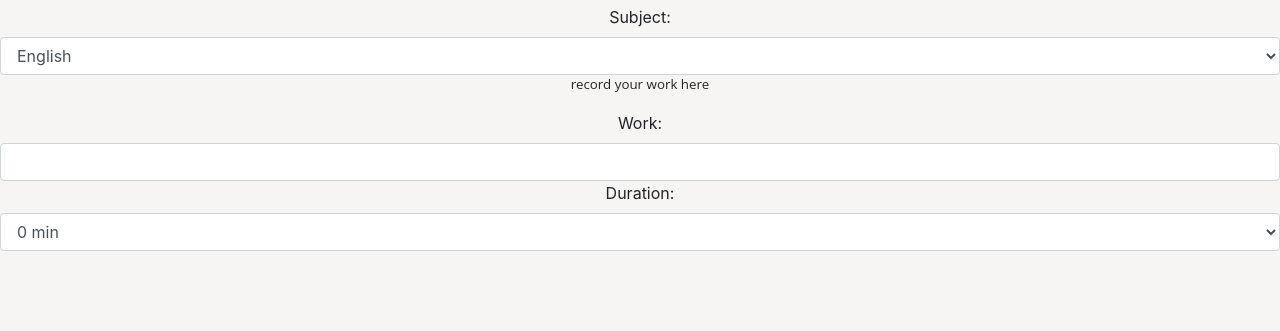
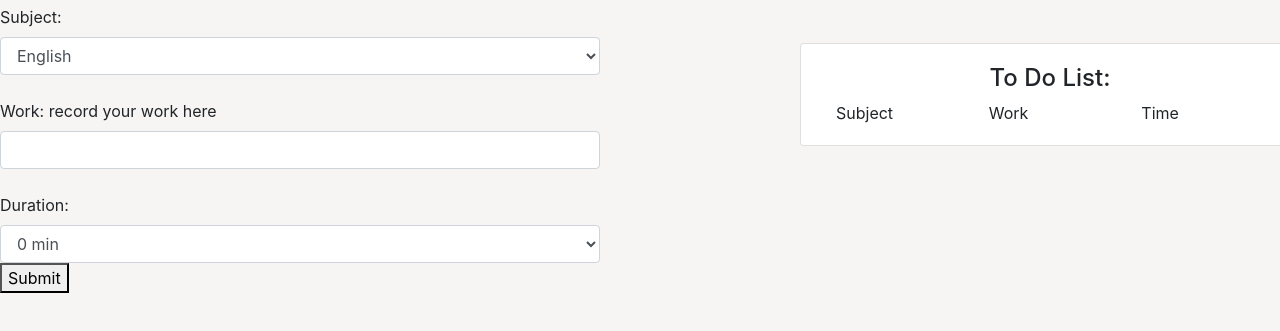
Before and after one commit to miaschiff/homework-helper, a plain HTML site: page homework.html in a window 1280 px wide. Shown: the part 107-438 px from the top of the page. Drawn offline with nearby package versions, Linux system fonts and the light colour scheme.

Commit message:
did some work on homework page

```diff
--- a/homework.html
+++ b/homework.html
@@ -31,7 +31,7 @@
           My Stats
         </a>
         <div class="dropdown-menu" aria-labelledby="navbarDropdown">
-          <a href="sleep.html" class="dropdown-item" href="#">Amount Of Sleep</a>
+          <a href="sleep.html" class="dropdown-item" >Amount Of Sleep</a>
           <a class="dropdown-item" href="#">Time Spent On Homework</a>
           <div class="dropdown-divider"></div>
           <a class="dropdown-item" href="#">Monthly Stats</a>
@@ -47,11 +47,11 @@
 
 
 <body>
-  <center>
-      <h1>Today's Homework Schedule</h1>
+
+    <center> <h1>Today's Homework Schedule</h1> </center>
 <liv class="form-group">
   <label for="sell">Subject:</label>
-  <select class="form-control" id="sel1">
+  <select class="form-control" id="sel1" onclick = "getInfo()">
     <option>English</option>
     <option>Social Studies</option>
     <option>Math</option>
@@ -61,16 +61,33 @@
     <option>Other</option>
   </select>
 
-  <p>record your work here</p>
+<br>
 
 
-  <label for="usr">Work:</label>
+
+  <label for="usr">Work: record your work here</label>
 
   <input type="text" class="form-control" id="usr">
+<style>
 
+.form-control {
+   width: 600px;
+
+ }
+
+.card{
+  left: 800px;
+  width: 500px;
+  top: -250px;
+}
+
+</style>
+
+
+<br>
   <liv class="form-group">
-    <label for="sell">Duration:</label>
-    <select class="form-control" id="sel1">
+    <label for="sell" >Duration:</label>
+    <select class="form-control" id="sel2">
       <option>0 min</option>
       <option>10 min</option>
       <option>20 min</option>
@@ -94,7 +111,68 @@
       <option>200 min</option>
     </select>
 
-</center>
+  <script>
+  var subj;
+
+function getSubject(){
+  return document.getElementById("sel1").value;
+
+
+}
+
+function getWork(){
+  return document.getElementById("usr").value;
+}
+
+function getTime(){
+
+  return document.getElementById("sel2").value;
+}
+
+function display() {
+
+  subj =  ();
+  work = getWork();
+  time = getTime();
+
+}
+
+function createDiv(){
+
+  var div = document.createElement('div');
+  div.innerHTML = subj
+  console.log(div.innerHTML)
+  // doucment.body.appendChild(div)
+}
+
+
+
+
+  </script>
+<button onClick = "createDiv()">Submit</button>
+    <div class="card">
+      <div id = "stuff" class="card-body">
+    <div class="container">
+      <div class="col-sm">
+        <center><h4>To Do List:</h4></center>
+      </div>
+      <div class="row">
+
+        <div class="col-sm">
+          Subject
+        </div>
+
+        <div class="col-sm">
+          Work
+        </div>
+
+        <div class="col-sm">
+Time        </div>
+      </div>
+    </div>
+    </div>
+    </div>
+
 </body>
 
 
```
